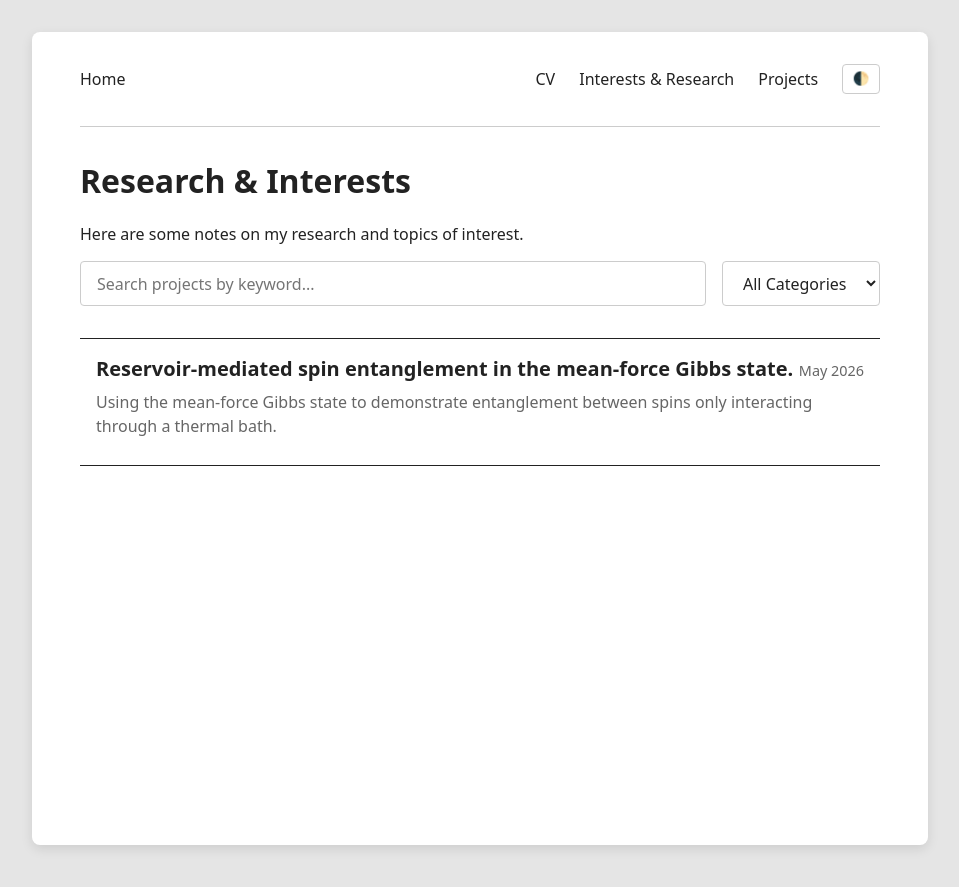
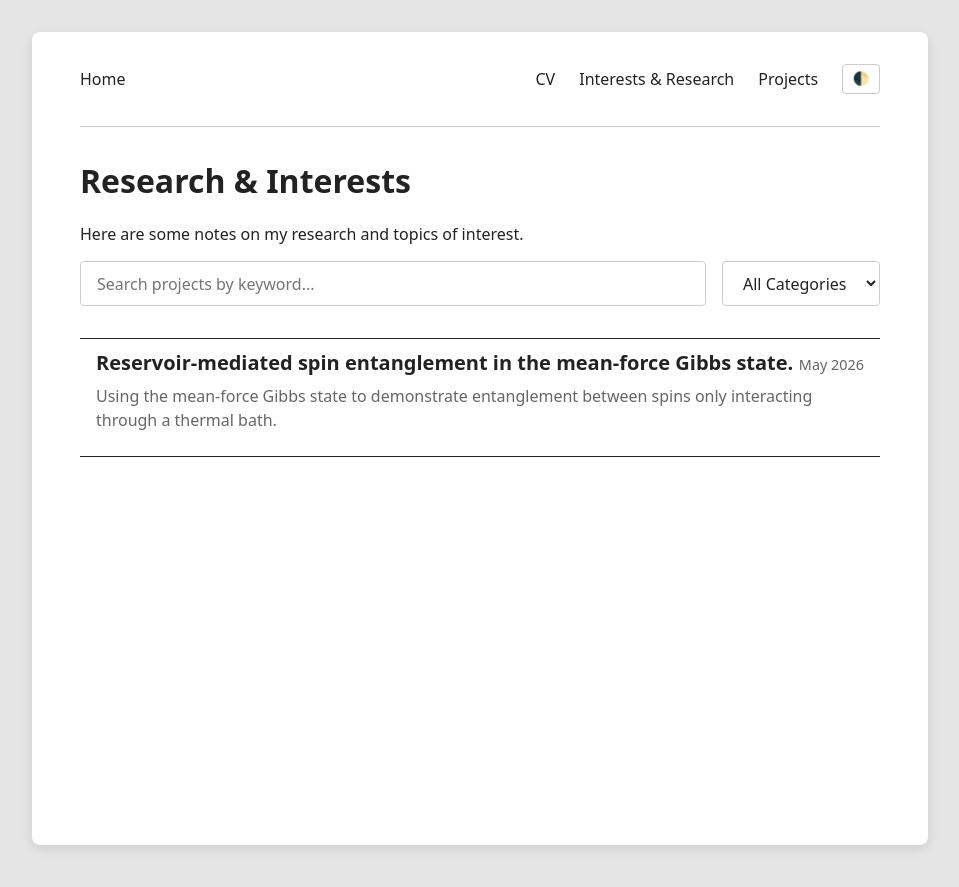
Before and after one commit to Will-McEniery/Will-McEniery.github.io, a Jekyll site: the page built from interests.html, in a window 1280 px wide. Shown: the top 887 px of the page, without its empty margins (160-1119 px from the left). Built offline with Jekyll 4.4.1, drawn with Linux system fonts in a browser that asks for light colours.

Commit message:
Adjust padding in style.scss for item list

```diff
--- a/assets/css/style.scss
+++ b/assets/css/style.scss
@@ -132,7 +132,7 @@ nav a {
     color: inherit;
     display: block;
     /* Padding order: Top | Right | Bottom | Left */
-    padding: 1.0rem 1rem 0.65rem 1rem;
+    padding: 0.6rem 1rem 0.5rem 1rem;
 }
 
 .item-list h3 {
```
